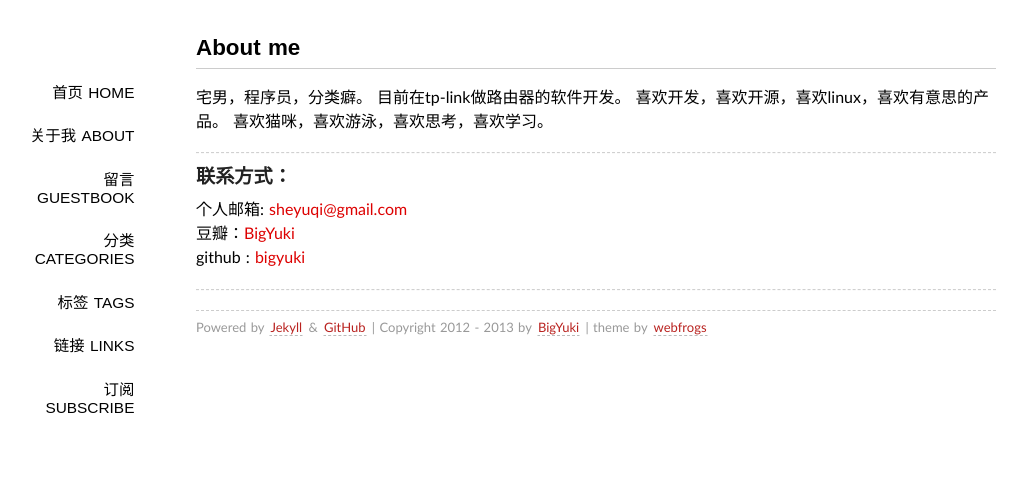
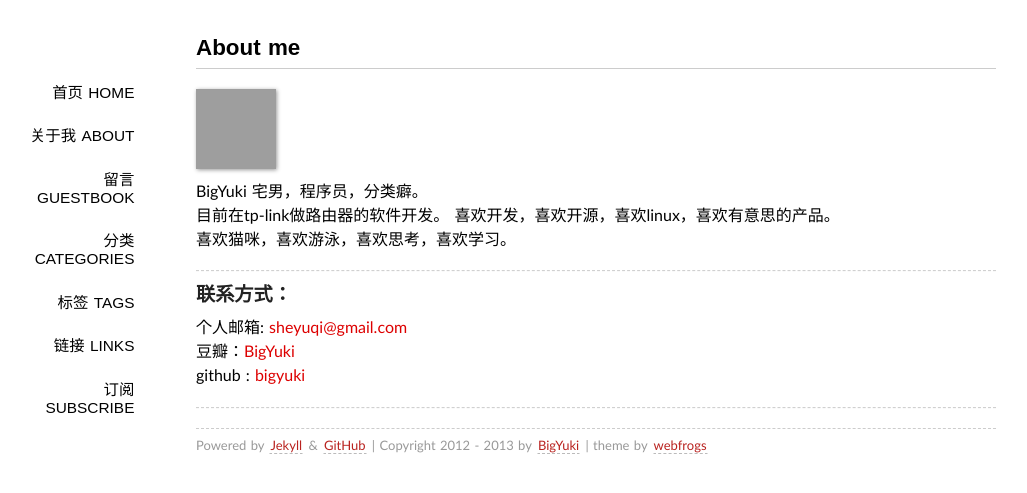
Before and after one commit to Successor/bigyuki.github.com, a Jekyll site: the page built from about/index.md, in a window 1280 px wide. Shown: the top 493 px of the page, without its empty margins (144-1171 px from the left). Built offline with Jekyll 4.4.1, drawn with Linux system fonts in a browser that asks for light colours; Markdown is read by kramdown in place of the engine named in the settings; grey boxes are pictures that could not be loaded.

Commit message:
修改about页面:加入图片

```diff
--- a/about/index.md
+++ b/about/index.md
@@ -3,7 +3,8 @@ title: About me
 layout: page
 comments: no
 ---
-
+![我的照片](http://s.gravatar.com/avatar/d5342047df7f09a0cb63897cf364965c?s=80)
+BigYuki
 宅男，程序员，分类癖。
 目前在tp-link做路由器的软件开发。
 喜欢开发，喜欢开源，喜欢linux，喜欢有意思的产品。
--- a/media/css/style.css
+++ b/media/css/style.css
@@ -8,7 +8,7 @@
 * |/ | (~ (~
 * |\.|._)._)
 * --------------------------------- */
-
+img[alt=Center] { display: block; }
 
 body{font-size:14px;word-spacing:1px;
 	margin-left:auto;
@@ -29,7 +29,7 @@ blockquote p{margin:0;padding:.5em 0;}
 #container{width:600px;margin:2em auto;display:block;padding:0 2em;}
 .content{width:800px;font-size:16px;line-height:24px;}
 .content h1{padding:.5em 0;}
-.content img{max-width:600px;display:block;margin:4px auto;-webkit-box-shadow:#999 1px 1px 4px;-moz-box-shadow:#999 1px 1px 4px;box-shadow:#999 1px 1px 4px;}
+.content img{max-width:600px;margin:4px auto;-webkit-box-shadow:#999 1px 1px 4px;-moz-box-shadow:#999 1px 1px 4px;box-shadow:#999 1px 1px 4px;}
 #tag_cloud{margin-bottom: 1em;}
 #tag_cloud a:hover{color:#333333 !important;text-decoration:none;}
 .listing-item,.listing-seperator{list-style-type:none;}
```
Also changed, not shown: assets/images/bigyuki_photo.jpg (added).
